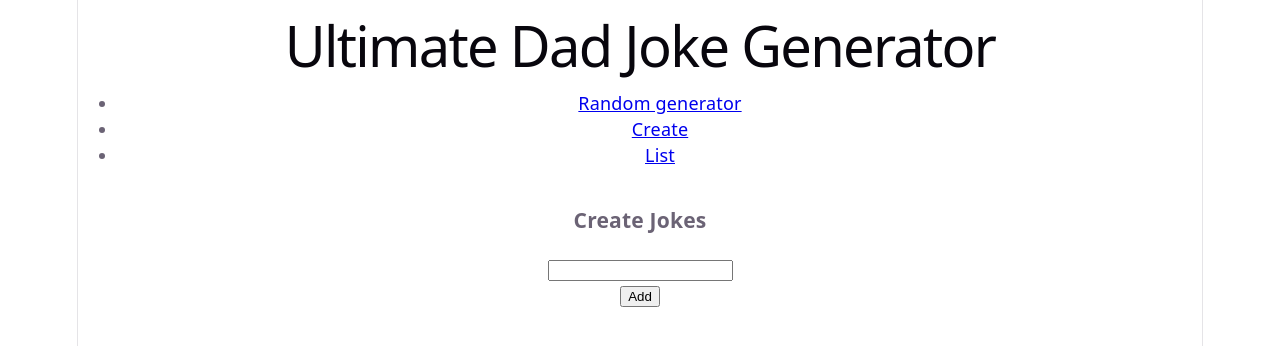
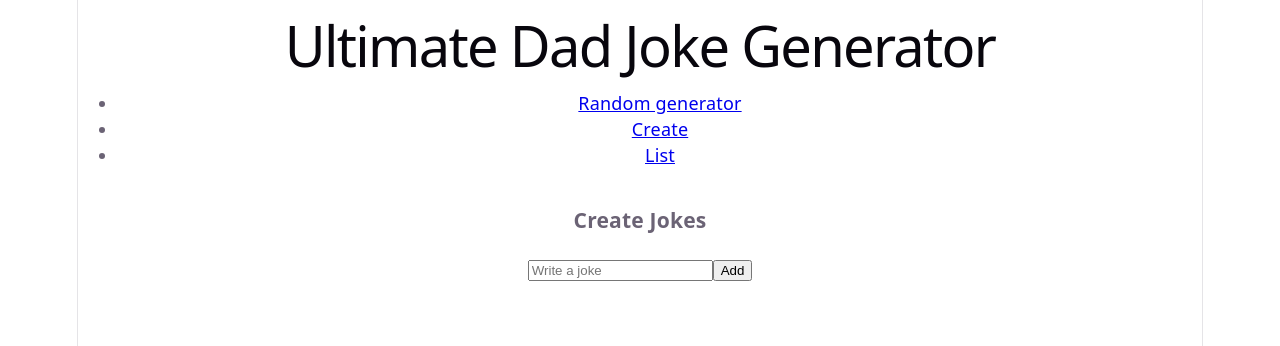
Before and after one commit to velipetriturunen/dad_jokes_app, a React (Vite) app: page /create in a window 1280 px wide. Shown: the top 346 px of the page. Built offline with nearby package versions, Linux system fonts and the light colour scheme.

Commit message:
Listan luomista aloitettu

```diff
--- a/src/App.jsx
+++ b/src/App.jsx
@@ -10,7 +10,7 @@ import { useState } from 'react'
 function App() {
 
 
-    const [page, setPage] = useState("")
+
 
 
     return (
--- a/src/pages/CreateJokes.jsx
+++ b/src/pages/CreateJokes.jsx
@@ -1,17 +1,31 @@
+import { useState } from 'react';
 
-function CreateJokes() {
+function CreateJokes({addJoke}) {
+    const [joke, setJoke] = useState("");
+
+    const handleSubmit = (e) => {
+        e.preventDefault();
+
+        if (!joke.trim()) return;
+
+        addJoke(joke);
+        setJoke("");
+    }
+
+
+    return (
+
+        <div>
+            <h3>Create Jokes</h3>
+            <form onSubmit={handleSubmit}>
+                <input type="text" value={joke} onChange={(e) => setJoke(e.target.value)} placeholder="Write a joke"></input>
+
+                <button type="submit">Add</button>
+            </form>
 
 
 
 
-    return (
-        <div>
-            <h3>Create Jokes</h3>
-
-            <input></input>
-            <div>
-                <button>Add</button>
-            </div>
         </div>
 
     )
--- a/src/pages/JokesList.jsx
+++ b/src/pages/JokesList.jsx
@@ -9,6 +9,15 @@ function JokesList() {
         <div>
             <h3>Jokes List</h3>
 
+            <div>
+                <ol>
+                    <li>
+                        <p>List of jokes is going to show here!</p>
+                    </li>
+
+                </ol>
+            </div>
+
         </div>
 
     )
```
